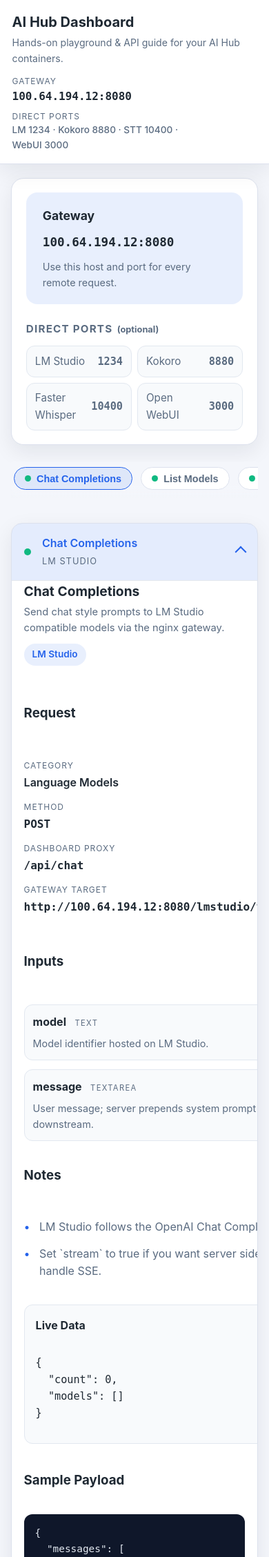
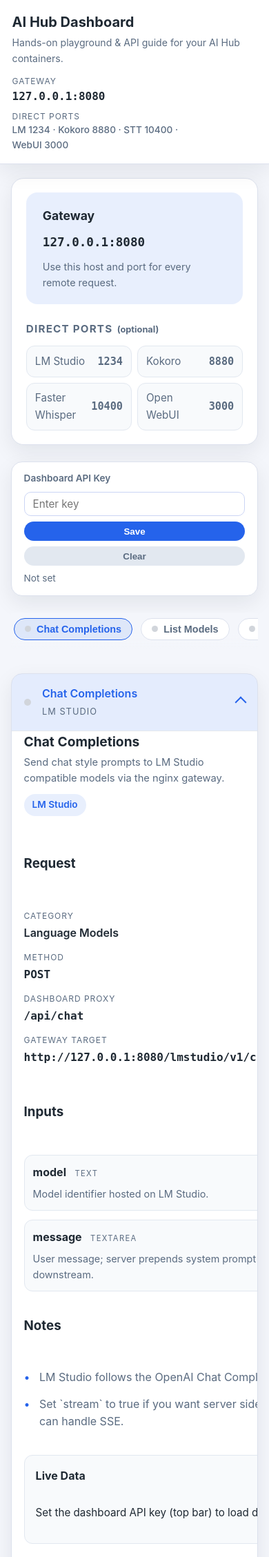
Before and after one commit to batinium/docker_ai_hub, a FastAPI app: page / in a window 390 px wide. Shown: the top 2257 px of the page at 69% size. Run offline with FastAPI, Linux system fonts and the light colour scheme; data that the repository does not hold is empty.

Commit message:
added api_key support

```diff
--- a/dashboard/app.py
+++ b/dashboard/app.py
@@ -1,6 +1,6 @@
 # ~/aihub/dashboard/app.py
 
-from fastapi import FastAPI, Request, Form, UploadFile, File, HTTPException
+from fastapi import FastAPI, Request, Form, UploadFile, File, HTTPException, Depends
 from fastapi.responses import HTMLResponse, JSONResponse
 from fastapi.staticfiles import StaticFiles
 from jinja2 import Environment, FileSystemLoader
@@ -13,7 +13,8 @@
 TEMPLATE_DIR = BASE_DIR / "templates"
 STATIC_DIR = BASE_DIR / "static"
 
-AIHUB_IP = os.environ.get("AIHUB_IP", "100.64.194.12")
+DEFAULT_IP = os.environ.get("LAN_IP", "127.0.0.1")
+AIHUB_IP = os.environ.get("AIHUB_IP", DEFAULT_IP)
 LMSTUDIO_PORT = int(os.environ.get("LMSTUDIO_PORT", 1234))
 KOKORO_PORT   = int(os.environ.get("KOKORO_PORT", 8880))
 STT_REST_PORT = int(os.environ.get("STT_REST_PORT", 10400))
@@ -22,6 +23,11 @@
 STATIC_VERSION = os.environ.get("STATIC_VERSION") or str(int(time.time()))
 GATEWAY_BASE = f"http://{AIHUB_IP}:{GATEWAY_PORT}"
 OPENWEBUI_API_KEY = os.environ.get("OPENWEBUI_API_KEY")
+DASHBOARD_API_KEYS = [
+    key.strip()
+    for key in os.environ.get("DASHBOARD_API_KEYS", "").split(",")
+    if key.strip()
+]
 
 PORTS = {
     "lmstudio": LMSTUDIO_PORT,
@@ -546,6 +552,17 @@
     "faster-whisper-stt": info_faster_whisper_models,
 }
 
+
+async def require_api_key(request: Request) -> None:
+    if not DASHBOARD_API_KEYS:
+        return
+    header_key = request.headers.get("x-api-key")
+    query_key = request.query_params.get("api_key")
+    provided = header_key or query_key
+    if provided and provided in DASHBOARD_API_KEYS:
+        return
+    raise HTTPException(status_code=401, detail="Invalid or missing API key")
+
 # -- APPLICATION SETUP
 app = FastAPI(title="AI Hub Dashboard")
 app.mount("/static", StaticFiles(directory=str(STATIC_DIR)), name="static")
@@ -566,7 +583,7 @@
 
 
 @app.get("/api/services", response_class=JSONResponse)
-async def list_services():
+async def list_services(_: None = Depends(require_api_key)):
     """Expose service metadata for frontend or external tools."""
     return {
         "ip": AIHUB_IP,
@@ -576,7 +593,7 @@
 
 
 @app.get("/api/service-status", response_class=JSONResponse)
-async def service_status():
+async def service_status(_: None = Depends(require_api_key)):
     """Return reachability status for each configured service."""
     results = {}
     for service in SERVICES:
@@ -590,7 +607,7 @@
 
 
 @app.get("/api/service-info/{service_id}", response_class=JSONResponse)
-async def service_info(service_id: str):
+async def service_info(service_id: str, _: None = Depends(require_api_key)):
     """Return gateway-backed live data for a given service."""
     handler = SERVICE_INFO_HANDLERS.get(service_id)
     if not handler:
@@ -608,7 +625,7 @@
 
 # -- API ROUTES for agent/service calls
 @app.post("/api/chat")
-async def chat(model: str = Form(...), message: str = Form(...)):
+async def chat(model: str = Form(...), message: str = Form(...), _: None = Depends(require_api_key)):
     """Send a chat request to LM Studio."""
     url = f"{GATEWAY_BASE}/lmstudio/v1/chat/completions"
     payload = {
@@ -625,7 +642,7 @@
 
 
 @app.post("/api/lmstudio/models")
-async def list_models():
+async def list_models(_: None = Depends(require_api_key)):
     """List models currently hosted on LM Studio."""
     url = f"{GATEWAY_BASE}/lmstudio/v1/models"
     try:
@@ -636,7 +653,7 @@
     return JSONResponse(content={"status": r.status_code, "response": r.json()})
 
 @app.post("/api/lmstudio/responses")
-async def lmstudio_responses(model: str = Form(...), prompt: str = Form(...)):
+async def lmstudio_responses(model: str = Form(...), prompt: str = Form(...), _: None = Depends(require_api_key)):
     """Proxy the LM Studio Responses endpoint."""
     url = f"{GATEWAY_BASE}/lmstudio/v1/responses"
     payload = {
@@ -651,7 +668,7 @@
     return JSONResponse(content={"status": r.status_code, "response": r.json()})
 
 @app.post("/api/lmstudio/completions")
-async def lmstudio_completions(model: str = Form(...), prompt: str = Form(...), max_tokens: str = Form("")):
+async def lmstudio_completions(model: str = Form(...), prompt: str = Form(...), max_tokens: str = Form(""), _: None = Depends(require_api_key)):
     """Proxy the OpenAI-compatible Completions endpoint."""
     url = f"{GATEWAY_BASE}/lmstudio/v1/completions"
     payload = {
@@ -675,7 +692,7 @@
     return JSONResponse(content={"status": r.status_code, "response": r.json()})
 
 @app.post("/api/lmstudio/embeddings")
-async def lmstudio_embeddings(model: str = Form(...), text: str = Form(...)):
+async def lmstudio_embeddings(model: str = Form(...), text: str = Form(...), _: None = Depends(require_api_key)):
     """Proxy the embeddings endpoint to generate vectors."""
     url = f"{GATEWAY_BASE}/lmstudio/v1/embeddings"
     payload = {
@@ -690,7 +707,7 @@
     return JSONResponse(content={"status": r.status_code, "response": r.json()})
 
 @app.post("/api/tts")
-async def tts(text: str = Form(...), voice: str = Form("af_bella")):
+async def tts(text: str = Form(...), voice: str = Form("af_bella"), _: None = Depends(require_api_key)):
     """Generate TTS via Kokoro, save locally and return playback path."""
     url = f"{GATEWAY_BASE}/kokoro/v1/audio/speech"
     payload = {
@@ -724,7 +741,7 @@
     )
 
 @app.post("/api/stt")
-async def stt(file: UploadFile = File(...)):
+async def stt(file: UploadFile = File(...), _: None = Depends(require_api_key)):
     """Upload a WAV/MP3 file and transcribe via Faster-Whisper REST."""
     url = f"{GATEWAY_BASE}/stt/v1/audio/transcriptions"
     try:
@@ -738,7 +755,7 @@
 
 
 @app.post("/api/openwebui/chat")
-async def openwebui_chat(model: str = Form(...), message: str = Form(...)):
+async def openwebui_chat(model: str = Form(...), message: str = Form(...), _: None = Depends(require_api_key)):
     """Send a chat completion request through Open WebUI."""
     url = f"{GATEWAY_BASE}/openwebui/api/chat/completions"
     payload = {
@@ -758,7 +775,7 @@
 
 
 @app.post("/api/gateway/chat")
-async def gateway_chat(model: str = Form(...), message: str = Form(...)):
+async def gateway_chat(model: str = Form(...), message: str = Form(...), _: None = Depends(require_api_key)):
     """Relay chat completions through the nginx gateway."""
     url = f"{GATEWAY_BASE}/lmstudio/v1/chat/completions"
     payload = {
@@ -775,7 +792,7 @@
 
 
 @app.post("/api/gateway/ollama/chat")
-async def gateway_ollama_chat(model: str = Form(...), message: str = Form(...)):
+async def gateway_ollama_chat(model: str = Form(...), message: str = Form(...), _: None = Depends(require_api_key)):
     """Relay chat completions to Ollama through the nginx gateway."""
     url = f"{GATEWAY_BASE}/ollama/v1/chat/completions"
     payload = {
--- a/dashboard/static/css/style.css
+++ b/dashboard/static/css/style.css
@@ -221,6 +221,77 @@
   background: linear-gradient(180deg, rgba(244, 246, 251, 1) 60%, rgba(244, 246, 251, 0));
   backdrop-filter: blur(4px);
   margin-bottom: 0.75rem;
+}
+
+.api-key-bar {
+  background: var(--card-bg);
+  border-radius: 16px;
+  border: 1px solid var(--border);
+  box-shadow: var(--shadow);
+  padding: 0.8rem 1.1rem;
+  display: flex;
+  justify-content: flex-end;
+}
+
+.api-key-form {
+  display: flex;
+  align-items: center;
+  gap: 0.6rem;
+  width: 100%;
+  flex-wrap: wrap;
+  justify-content: flex-end;
+}
+
+.api-key-form label {
+  font-size: 0.85rem;
+  font-weight: 600;
+  color: var(--muted);
+}
+
+.api-key-input {
+  padding: 0.45rem 0.75rem;
+  border-radius: 10px;
+  border: 1px solid #cbd5f5;
+  min-width: 200px;
+  font-size: 0.95rem;
+  font-family: inherit;
+}
+
+.api-key-form button {
+  border: none;
+  border-radius: 999px;
+  padding: 0.4rem 0.9rem;
+  font-weight: 600;
+  cursor: pointer;
+  transition: background 0.2s ease, color 0.2s ease;
+}
+
+.api-key-form button[type="submit"] {
+  background: var(--accent);
+  color: #fff;
+}
+
+.api-key-form button[type="submit"]:hover {
+  background: #1d4ed8;
+}
+
+.api-key-clear {
+  background: #e2e8f0;
+  color: var(--muted);
+}
+
+.api-key-clear:hover {
+  background: #cbd5f5;
+  color: var(--text);
+}
+
+.api-key-status {
+  font-size: 0.85rem;
+  color: var(--muted);
+}
+
+.api-key-status.active {
+  color: #10b981;
 }
 
 .service-chip {
@@ -592,6 +663,12 @@
   max-width: 100%;
 }
 
+.curl-note {
+  margin: 0;
+  font-size: 0.85rem;
+  color: var(--muted);
+}
+
 .curl-header {
   display: flex;
   justify-content: space-between;
@@ -759,6 +836,16 @@
     text-align: left;
   }
 
+  .api-key-form {
+    align-items: stretch;
+    flex-direction: column;
+    gap: 0.5rem;
+  }
+
+  .api-key-form button {
+    width: 100%;
+  }
+
   .service-header {
     flex-direction: column;
     align-items: flex-start;
--- a/dashboard/static/js/main.js
+++ b/dashboard/static/js/main.js
@@ -5,7 +5,64 @@
 const statusDots = Array.from(document.querySelectorAll("[data-service-status]"));
 const topBar = document.querySelector(".top-bar");
 const serviceNav = document.querySelector(".service-nav");
+const apiKeyForm = document.querySelector(".api-key-form");
+const apiKeyInput = document.querySelector(".api-key-input");
+const apiKeyStatus = document.querySelector("[data-api-key-status]");
+const apiKeyClear = document.querySelector(".api-key-clear");
+const LOCAL_STORAGE_KEY = "dashboardApiKey";
+let apiKey = localStorage.getItem(LOCAL_STORAGE_KEY) || "";
 let initialActiveService = null;
+
+function setApiKey(newKey) {
+  apiKey = newKey.trim();
+  if (apiKey) {
+    localStorage.setItem(LOCAL_STORAGE_KEY, apiKey);
+  } else {
+    localStorage.removeItem(LOCAL_STORAGE_KEY);
+  }
+  updateApiKeyStatus();
+  fetchStatuses();
+}
+
+function updateApiKeyStatus() {
+  if (!apiKeyStatus) {
+    return;
+  }
+  if (apiKey) {
+    apiKeyStatus.textContent = "Key saved";
+    apiKeyStatus.classList.add("active");
+  } else {
+    apiKeyStatus.textContent = "Not set";
+    apiKeyStatus.classList.remove("active");
+  }
+}
+
+if (apiKeyForm && apiKeyInput) {
+  apiKeyForm.addEventListener("submit", (event) => {
+    event.preventDefault();
+    setApiKey(apiKeyInput.value);
+    apiKeyInput.value = "";
+  });
+}
+
+if (apiKeyClear) {
+  apiKeyClear.addEventListener("click", () => {
+    setApiKey("");
+  });
+}
+
+setApiKey(apiKey);
+
+function authFetch(url, options = {}) {
+  const opts = { ...options };
+  if (apiKey) {
+    const headers =
+      opts.headers instanceof Headers ? opts.headers : new Headers(opts.headers || {});
+    headers.set("X-API-Key", apiKey);
+    opts.headers = headers;
+  }
+  return fetch(url, opts);
+}
 
 function getServiceIdFromToggle(button) {
   return button.dataset.service;
@@ -145,8 +202,15 @@
   if (statusDots.length === 0) {
     return;
   }
+  if (!apiKey) {
+    statusDots.forEach((dot) => {
+      dot.dataset.state = "unknown";
+      dot.setAttribute("title", "Set the dashboard API key to fetch status.");
+    });
+    return;
+  }
   try {
-    const response = await fetch("/api/service-status");
+    const response = await authFetch("/api/service-status");
     if (!response.ok) {
       throw new Error(`HTTP ${response.status}`);
     }
@@ -169,7 +233,6 @@
   }
 }
 
-fetchStatuses();
 setInterval(fetchStatuses, 60000);
 
 async function loadServiceInfo(serviceId, section, force = false) {
@@ -184,10 +247,15 @@
   if (!force && (state === "loaded" || state === "loading")) {
     return;
   }
+  if (!apiKey) {
+    section.dataset.state = "error";
+    renderPlaceholder(body, "Set the dashboard API key (top bar) to load data.");
+    return;
+  }
   section.dataset.state = "loading";
   renderPlaceholder(body, "Loading...");
   try {
-    const response = await fetch(`/api/service-info/${serviceId}`);
+    const response = await authFetch(`/api/service-info/${serviceId}`);
     if (!response.ok) {
       const detail = await response.text();
       throw new Error(detail || `HTTP ${response.status}`);
@@ -430,12 +498,17 @@
     return;
   }
 
+  if (!apiKey) {
+    renderPlaceholder(container, "Set the dashboard API key (top bar) before sending requests.");
+    return;
+  }
+
   renderPlaceholder(container, "Request in flight...");
 
   let response;
   try {
     const formData = new FormData(form);
-    response = await fetch(endpoint, {
+    response = await authFetch(endpoint, {
       method,
       body: formData,
     });
--- a/dashboard/templates/index.html
+++ b/dashboard/templates/index.html
@@ -42,6 +42,16 @@
           <li><span>Open WebUI</span><code>{{ ports.openwebui }}</code></li>
         </ul>
       </div>
+    </section>
+
+    <section class="api-key-bar">
+      <form class="api-key-form" autocomplete="off">
+        <label for="api-key-input">Dashboard API Key</label>
+        <input id="api-key-input" class="api-key-input" type="password" placeholder="Enter key" autocomplete="off">
+        <button type="submit">Save</button>
+        <button type="button" class="api-key-clear">Clear</button>
+        <span class="api-key-status" data-api-key-status>Not set</span>
+      </form>
     </section>
 
     <nav class="service-nav" aria-label="Services">
@@ -149,6 +159,7 @@
                 <div class="code-scroll">
                   <pre class="code-block">{{ service.curl_example }}</pre>
                 </div>
+                <p class="curl-note">Remember to include <code>X-API-Key: &lt;your-key&gt;</code> when calling secured endpoints.</p>
               </div>
 
               {% if service.python_example %}
@@ -160,6 +171,7 @@
                 <div class="code-scroll">
                   <pre class="code-block">{{ service.python_example }}</pre>
                 </div>
+                <p class="curl-note">Set <code>X-API-Key</code> in your request headers.</p>
               </div>
               {% endif %}
             </div>
```
Also changed, not shown: dashboard/AGENTS.md (+5 -7 lines), dashboard/scripts/ai_agent_example.py (+42 -21 lines), dashboard/scripts/connectivity_check.py (+38 -10 lines), docker-compose.yml (+3 -10 lines), README.md, dashboard/README.md, 2 other files.
